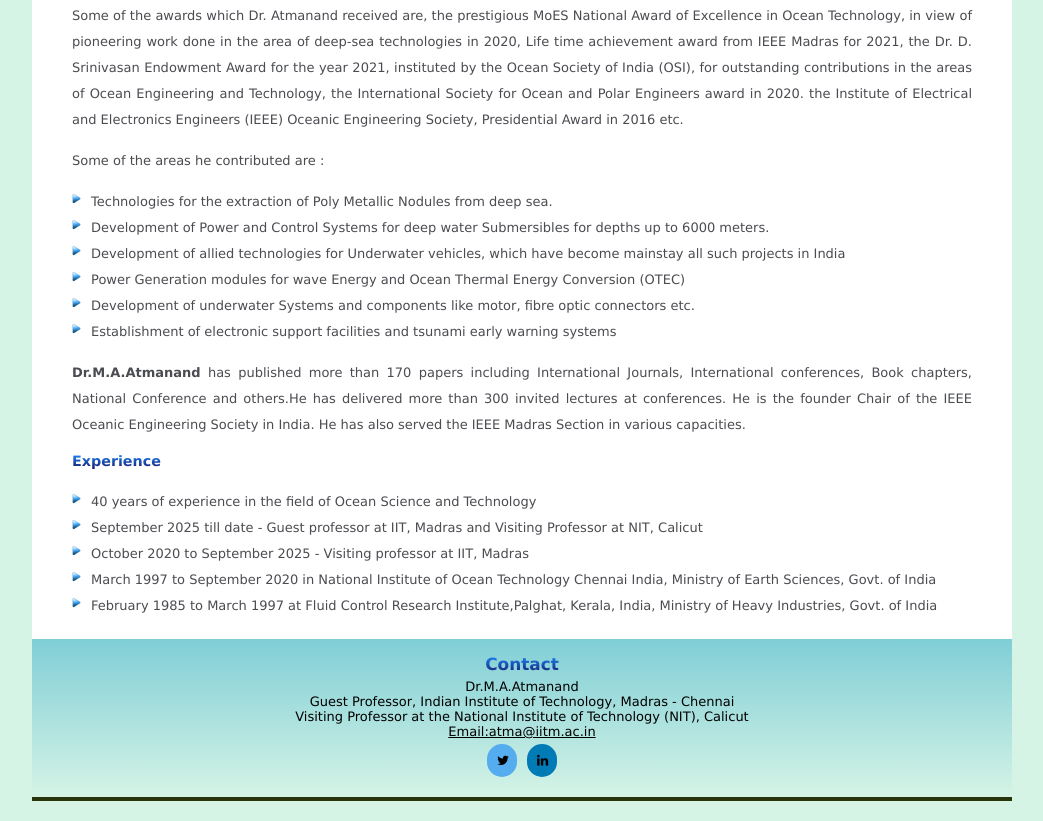
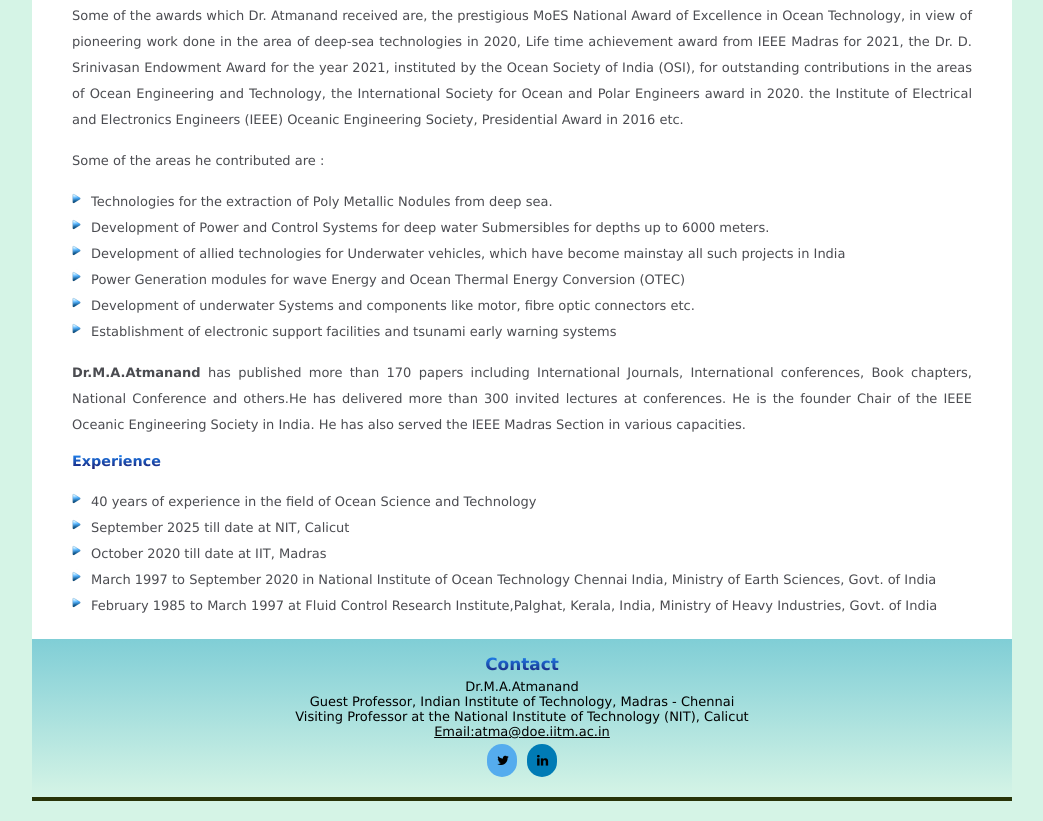
Before and after one commit to eragonShadeslayer/atmanandma, a plain HTML site: page index.html in a window 1280 px wide. Shown: the part 1144-1965 px from the top of the page, without its empty margins (118-1161 px from the left). Drawn offline with Linux system fonts and the light colour scheme.

Commit message:
Update email address and refine current position descriptions in profile

```diff
--- a/database.js
+++ b/database.js
@@ -6,7 +6,7 @@ const PersonalData = {
   PreviousPosition: "Director (Retd.), National Institute of Ocean Technology",
   OtherRoles:
     "Chair, Marine Systems Panel, Naval Research Board, Defence Research and Development Organisation (DRDO), Govt. of India<br/>Former Chair-IOCINDIO, UNESCO",
-  Email: "atma@iitm.ac.in",
+  Email: "atma@doe.iitm.ac.in",
   TwitterHandle: "atmanandma",
   LinkedInHandle: "atmanand-m-a-331107a",
 };
--- a/index.html
+++ b/index.html
@@ -137,16 +137,14 @@
                             <p>40 years of experience in the field of Ocean Science and Technology</p>
                         </li>
                         <li>
-                            <p>September 2025 till date - Guest professor at IIT, Madras and Visiting Professor at NIT,
-                                Calicut</p>
+                            <p>September 2025 till date at NIT, Calicut</p>
                         </li>
                         <li>
-                            <p>October 2020 to September 2025 - Visiting professor at IIT, Madras</p>
+                            <p>October 2020 till date at IIT, Madras</p>
                         </li>
                         <li>
                             <p>March 1997 to September 2020 in National Institute of Ocean Technology Chennai India,
-                                Ministry of
-                                Earth Sciences, Govt. of India</p>
+                                Ministry of Earth Sciences, Govt. of India</p>
                         </li>
                         <li>
                             <p>February 1985 to March 1997 at Fluid Control Research Institute,Palghat, Kerala, India,
```
